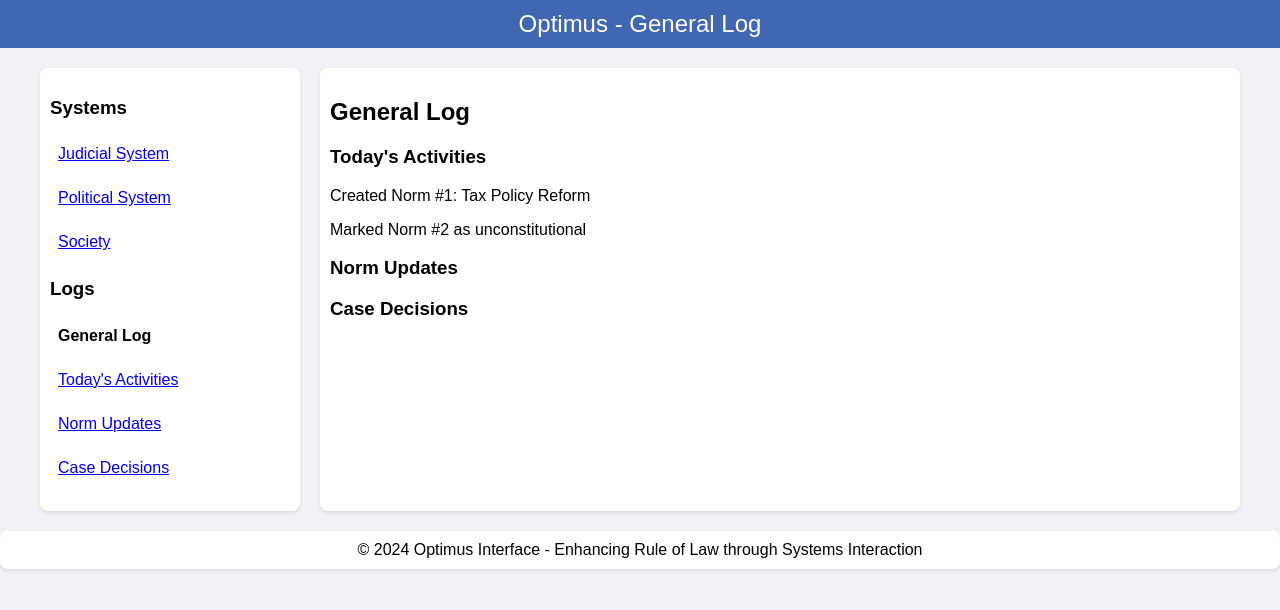
After one commit to y-71/OPTIMUS-software, a Flask app: page /general_log in a window 1280 px wide. The commit adds this page. Shown: the top 610 px of the page. Run offline with Flask 3, Linux system fonts and the light colour scheme; data that the repository does not hold is empty.

Commit message:
Added General Log feature, updated political/judicial interfaces for navigation, and added endpoints for activities

```diff
--- a/app.py
+++ b/app.py
@@ -1,4 +1,4 @@
-# This file is part of the OPTMUS project.
+# This file is part of the OPTIMUS project.
 # Licensed under CC BY-NC 4.0. Non-commercial use only.
 # For more details, see the LICENSE file in the repository.
 
@@ -12,6 +12,12 @@ society = Society()
 
 # State tracking for day progression
 actions_completed = {"political": False, "judicial": False}
+
+# Example activities data for logs
+activities = [
+    "Created Norm #1: Tax Policy Reform",
+    "Marked Norm #2 as unconstitutional"
+]
 
 # Route principale
 @app.route('/')
@@ -28,12 +34,18 @@ def judicial_interface():
 def political_interface():
     return render_template('political_interface.html')
 
+# Route for the General Log interface
+@app.route('/general_log')
+def general_log():
+    return render_template('general_log.html')
+
 # API Endpoint pour créer un nouveau Norm
 @app.route('/api/create_norm', methods=['POST'])
 def create_norm():
     norm = society.parliament.create_norm()
     actions_completed["political"] = True  # Mark political action as completed
     check_day_progress()
+    activities.append(f"Created Norm #{norm.id}: {norm.text}")
     return jsonify({
         "id": norm.id,
         "text": norm.text,
@@ -51,6 +63,7 @@ def check_constitutionality():
     society.judicial_system.check_constitutionality(norm)
     actions_completed["judicial"] = True  # Mark judicial action as completed
     check_day_progress()
+    activities.append(f"Checked constitutionality for Norm #{norm.id}: {'Valid' if norm.valid else 'Invalid'}")
     return jsonify({
         "id": norm.id,
         "valid": norm.valid,
@@ -68,7 +81,7 @@ def mark_unconstitutional():
     norm.invalidate()  # Explicitly invalidate the norm
     actions_completed["judicial"] = True  # Mark judicial action as completed
     check_day_progress()
-
+    activities.append(f"Marked Norm #{norm.id} as unconstitutional")
     return jsonify({
         "id": norm.id,
         "text": norm.text,
@@ -76,7 +89,7 @@ def mark_unconstitutional():
         "complexity": norm.complexity
     })
 
-# API Endpoint pour notifier le système politique
+# API Endpoint to notify the political system
 @app.route('/api/notify_political', methods=['POST'])
 def notify_political():
     norm_id = request.json.get('norm_id')
@@ -84,45 +97,25 @@ def notify_political():
     norm = next((n for n in society.parliament.norms if n.id == norm_id), None)
     if not norm:
         return jsonify({"error": "Norm not found"}), 404
-    # Log the notification
     print(f"Notification sent to Political System: Norm #{norm_id} marked as {status}.")
     return jsonify({"message": f"Political System notified about Norm #{norm_id} status: {status}."})
 
-# API Endpoint pour créer un nouveau Case
-@app.route('/api/create_case', methods=['POST'])
-def create_case():
-    norm_id = request.json.get('norm_id')
-    norm = next((n for n in society.parliament.norms if n.id == norm_id), None)
-    if not norm:
-        return jsonify({"error": "Norm not found"}), 404
-    case = society.judicial_system.create_case(norm)
-    if not case:
-        return jsonify({"error": "Cannot create case for invalid norm"}), 400
-    actions_completed["judicial"] = True  # Mark judicial action as completed if a case was created
-    check_day_progress()
-    return jsonify({
-        "id": case.id,
-        "text": case.text,
-        "constitutional": case.constitutional
-    })
-
-# API Endpoint pour simuler un jour
+# API Endpoint for day progression
 @app.route('/api/simulate_day', methods=['POST'])
 def simulate_day():
     try:
-        # Ensure both actions are completed before advancing the day
         if not all(actions_completed.values()):
             return jsonify({"error": "Both actions (political and judicial) must be completed to pass the day"}), 400
 
-        # Reset actions for the new day
         actions_completed["political"] = False
         actions_completed["judicial"] = False
         society.iteration += 1  # Advance the day
+        activities.append(f"Day {society.iteration} progressed successfully!")
         return jsonify({"message": f"Day {society.iteration} simulated successfully!"})
     except Exception as e:
         return jsonify({"error": str(e)}), 500
 
-# API Endpoint pour récupérer tous les norms
+# API Endpoint pour récupérer toutes les norms
 @app.route('/api/get_norms', methods=['GET'])
 def get_norms():
     norms = [
@@ -140,6 +133,11 @@ def get_cases():
     ]
     return jsonify(cases)
 
+# API Endpoint for today's activities
+@app.route('/api/get_activities', methods=['GET'])
+def get_activities():
+    return jsonify(activities)
+
 # Helper function to check day progress
 def check_day_progress():
     if all(actions_completed.values()):
--- /dev/null
+++ b/static/styles.css
@@ -0,0 +1,109 @@
+/* General Styles */
+:root {
+    --primary-color: #4267b2;
+    --secondary-color: #f0f8ff;
+    --background-color: #f0f2f5;
+    --text-color: #333;
+}
+
+body {
+    font-family: Arial, sans-serif;
+    margin: 0;
+    padding: 0;
+    background-color: var(--background-color);
+}
+
+header {
+    background-color: var(--primary-color);
+    color: white;
+    padding: 10px 20px;
+    text-align: center;
+    font-size: 24px;
+}
+
+/* Layout */
+.container {
+    display: flex;
+    flex-direction: row;
+    max-width: 1200px;
+    margin: 20px auto;
+}
+
+.sidebar {
+    width: 20%;
+    background-color: white;
+    border-radius: 8px;
+    padding: 10px;
+    margin-right: 20px;
+    box-shadow: 0 2px 4px rgba(0, 0, 0, 0.1);
+}
+
+.sidebar ul {
+    list-style: none;
+    padding: 0;
+}
+
+.sidebar ul li {
+    margin: 10px 0;
+    padding: 8px;
+    border-radius: 4px;
+    cursor: pointer;
+}
+
+.sidebar ul li:hover {
+    background-color: var(--secondary-color);
+}
+
+/* Main Content */
+.main-content {
+    flex: 1;
+    background-color: white;
+    border-radius: 8px;
+    padding: 10px;
+    box-shadow: 0 2px 4px rgba(0, 0, 0, 0.1);
+}
+
+.notification {
+    background-color: var(--secondary-color);
+    border-left: 4px solid var(--primary-color);
+    margin-bottom: 10px;
+    padding: 10px;
+    border-radius: 4px;
+}
+
+.log-entry {
+    background-color: #e9ecef;
+    padding: 10px;
+    border-radius: 4px;
+    margin-bottom: 10px;
+}
+
+/* Buttons */
+.action-buttons {
+    display: flex;
+    justify-content: space-between;
+    margin-top: 10px;
+}
+
+.action-buttons button {
+    background-color: var(--primary-color);
+    color: white;
+    border: none;
+    padding: 8px 12px;
+    border-radius: 4px;
+    cursor: pointer;
+}
+
+.action-buttons button:hover {
+    background-color: #365899;
+}
+
+/* Footer */
+footer {
+    text-align: center;
+    padding: 10px;
+    background-color: white;
+    margin-top: 20px;
+    border-radius: 8px;
+    box-shadow: 0 2px 4px rgba(0, 0, 0, 0.1);
+}
--- /dev/null
+++ b/templates/general_log.html
@@ -0,0 +1,61 @@
+<!DOCTYPE html>
+<html lang="en">
+<head>
+    <meta charset="UTF-8">
+    <meta name="viewport" content="width=device-width, initial-scale=1.0">
+    <title>Optimus - General Log</title>
+    <link rel="stylesheet" href="static/styles.css">
+</head>
+<body>
+    <header>Optimus - General Log</header>
+    <div class="container">
+        <!-- Sidebar -->
+        <div class="sidebar">
+            <h3>Systems</h3>
+            <ul>
+                <li><a href="/judicial">Judicial System</a></li>
+                <li><a href="/political">Political System</a></li>
+                <li><a href="/society">Society</a></li>
+            </ul>
+            <h3>Logs</h3>
+            <ul>
+                <li><strong>General Log</strong></li>
+                <li><a href="/todays-activities">Today's Activities</a></li>
+                <li><a href="/norm-updates">Norm Updates</a></li>
+                <li><a href="/case-decisions">Case Decisions</a></li>
+            </ul>
+        </div>
+
+        <!-- Main Content -->
+        <div class="main-content">
+            <h2>General Log</h2>
+            <div id="log-sections">
+                <h3>Today's Activities</h3>
+                <div id="todays-activities"></div>
+                <h3>Norm Updates</h3>
+                <div id="norm-updates"></div>
+                <h3>Case Decisions</h3>
+                <div id="case-decisions"></div>
+            </div>
+        </div>
+    </div>
+
+    <footer>
+        © 2024 Optimus Interface - Enhancing Rule of Law through Systems Interaction
+    </footer>
+
+    <script>
+        async function fetchLogs() {
+            const activities = await (await fetch('/api/get_activities')).json();
+            const norms = await (await fetch('/api/get_norms')).json();
+            const cases = await (await fetch('/api/get_cases')).json();
+
+            document.getElementById('todays-activities').innerHTML = activities.map(a => `<p>${a}</p>`).join('');
+            document.getElementById('norm-updates').innerHTML = norms.map(n => `<p>Norm #${n.id}: ${n.text}</p>`).join('');
+            document.getElementById('case-decisions').innerHTML = cases.map(c => `<p>Case #${c.id}: ${c.decision}</p>`).join('');
+        }
+
+        fetchLogs();
+    </script>
+</body>
+</html>
```
Also changed, not shown: templates/judicial_interface.html (+12 -75 lines), templates/political_interface.html (+12 -75 lines), 2 other files.
